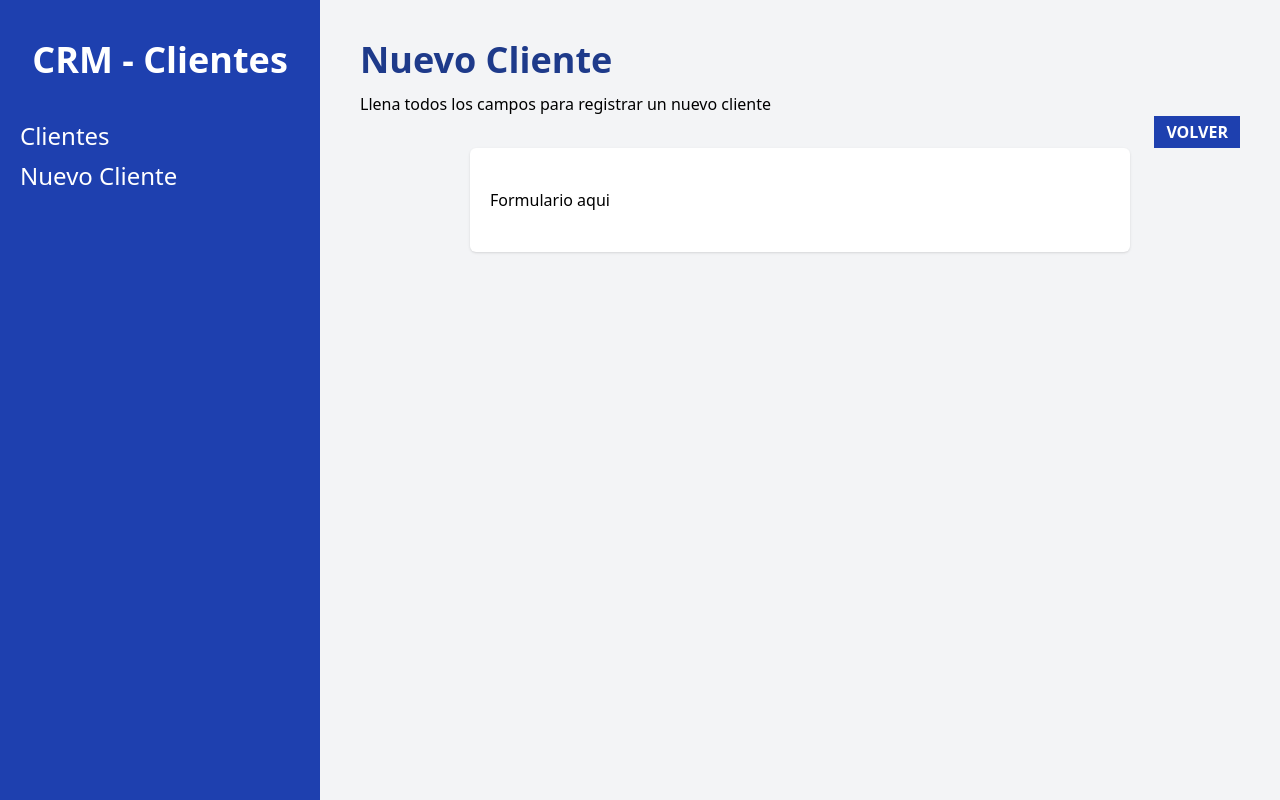
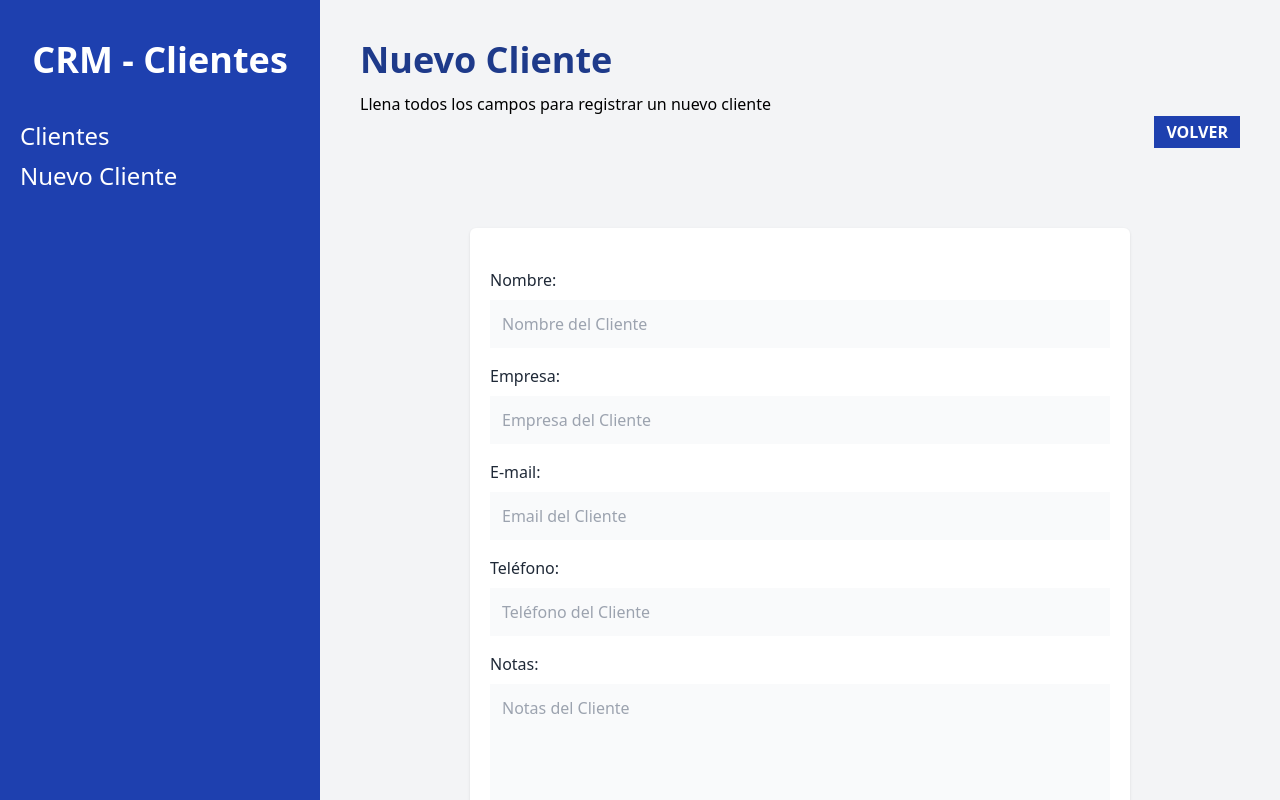
Before and after one commit to JesusRomanDev/Admin-Clientes-ReactRouterDom-Tailwind-JsonServer, a React (Vite) app: page /clientes/nuevo in a window 1280 px wide. Built offline with nearby package versions, Linux system fonts and the light colour scheme.

Commit message:
Creando componente de Formulario y agregandolo a Nuevo Cliente

```diff
--- /dev/null
+++ b/src/components/Formulario.jsx
@@ -0,0 +1,77 @@
+const Formulario = ({cliente}) => {
+    return (
+        <>
+            <div className="mb-4">
+                <label
+                    className="text-gray-800"
+                    htmlFor="nombre"
+                >Nombre:</label>
+                <input
+                    id="nombre"
+                    type="text"
+                    className="mt-2 block w-full p-3 bg-gray-50"
+                    placeholder="Nombre del Cliente"
+                    name="nombre"
+                />
+            </div>
+            <div className="mb-4">
+                <label
+                    className="text-gray-800"
+                    htmlFor="empresa"
+                >Empresa:</label>
+                <input
+                    id="empresa"
+                    type="text"
+                    className="mt-2 block w-full p-3 bg-gray-50"
+                    placeholder="Empresa del Cliente"
+                    name="empresa"
+                />
+            </div>
+
+            <div className="mb-4">
+                <label
+                    className="text-gray-800"
+                    htmlFor="email"
+                >E-mail:</label>
+                <input
+                    id="email"
+                    type="email"
+                    className="mt-2 block w-full p-3 bg-gray-50"
+                    placeholder="Email del Cliente"
+                    name="email"
+                />
+            </div>
+
+            <div className="mb-4">
+                <label
+                    className="text-gray-800"
+                    htmlFor="telefono"
+                >Teléfono:</label>
+                <input
+                    id="telefono"
+                    type="tel"
+                    className="mt-2 block w-full p-3 bg-gray-50"
+                    placeholder="Teléfono del Cliente"
+                    name="telefono"
+                />
+            </div>
+
+            <div className="mb-4">
+                <label
+                    className="text-gray-800"
+                    htmlFor="notas"
+                >Notas:</label>
+                <textarea
+                    as="textarea"
+                    id="notas"
+                    type="text"
+                    className="mt-2 block w-full p-3 bg-gray-50 h-40 align-self"
+                    placeholder="Notas del Cliente"
+                    name="notas"
+                />
+            </div>
+        </>
+    )
+}
+
+export default Formulario
--- a/src/components/pages/NuevoCliente.jsx
+++ b/src/components/pages/NuevoCliente.jsx
@@ -1,6 +1,7 @@
 import React from 'react'
 //Este Hook nos permite navegar de forma programada, no a traves de un enlace sino de un boton
 import {useNavigate} from 'react-router-dom'
+import Formulario from '../Formulario';
 
 function NuevoCliente() {
 
@@ -18,8 +19,12 @@
           </button>
         </div>
 
-        <div className='bg-white shadow rounded-md md:w-3/4 mx-auto px-5 py-10'>
-          <p>Formulario aqui</p>
+        <div className='bg-white shadow rounded-md md:w-3/4 mx-auto px-5 py-10 mt-20'>
+          <form>
+            <Formulario />
+
+            <input type="submit" className='mt-5 w-full bg-blue-800 p-3 uppercase font-bold text-white text-lg' />
+          </form>
         </div>
     </div>
   )
```
